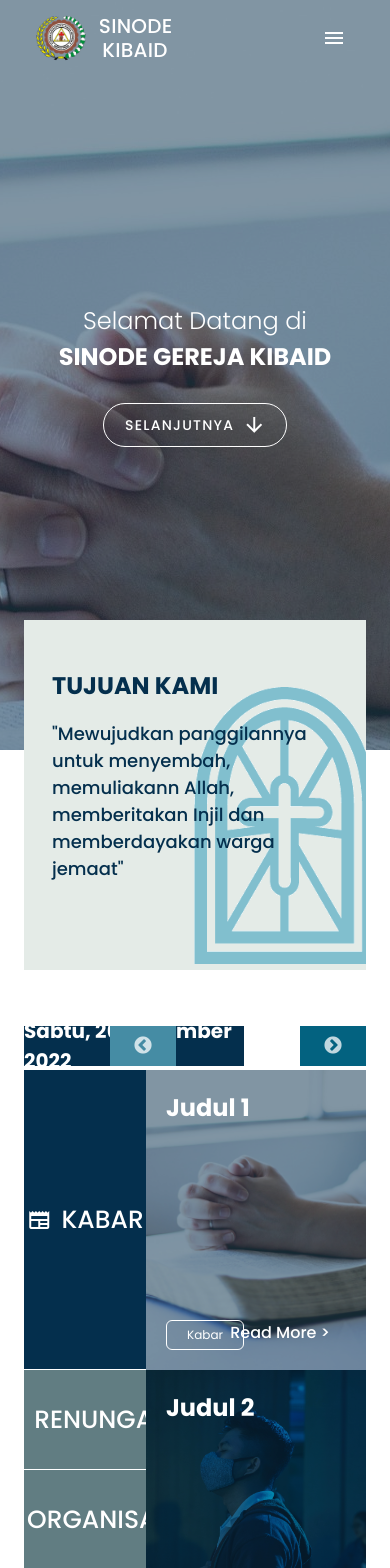
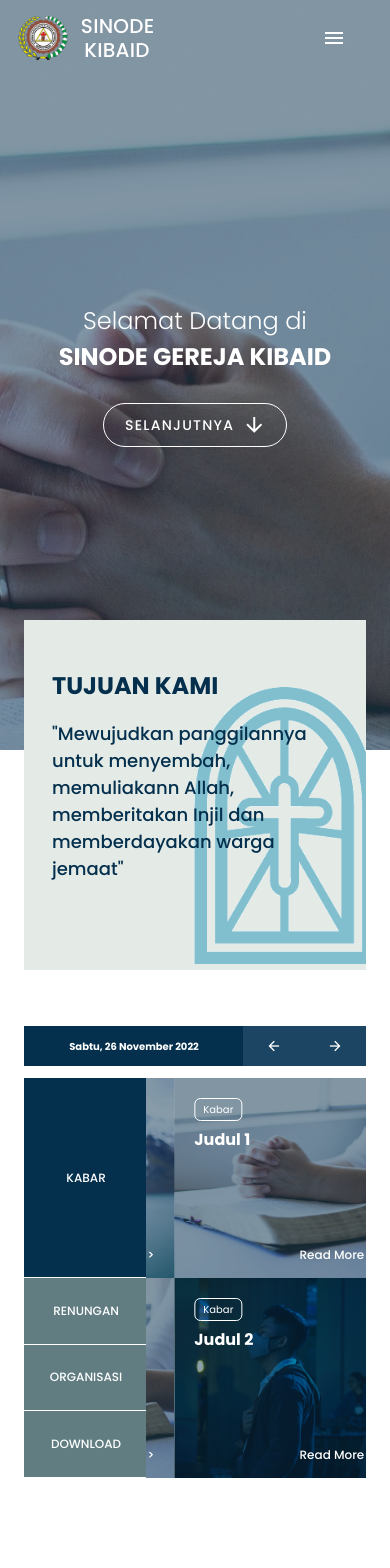
Before and after one commit to obedewardhana/KIBAID-2022, a Vue app: page / in a window 390 px wide. Shown: the top 1568 px of the page. Built offline with nearby package versions, Linux system fonts and the light colour scheme.

Commit message:
update feed section

```diff
--- a/src/assets/scss/responsive.scss
+++ b/src/assets/scss/responsive.scss
@@ -5,36 +5,68 @@
 @media screen and (max-width: 768px) {
   .v-application {
     .action-box {
-            justify-content:flex-start;
+      justify-content: flex-start;
     }
     .v-card {
       .bg-infographic {
         &:nth-child(2) {
-                    background:transparent;
+          background: transparent;
           &:after {
-                        display:none;
+            display: none;
           }
         }
         &:nth-child(3) {
-                    background:transparent;
+          background: transparent;
           &:after {
-                        display:none;
+            display: none;
           }
         }
         .info-item {
           padding: 15px;
-                    margin:10px;
-                    border-radius:10px;
+          margin: 10px;
+          border-radius: 10px;
           background: var(--v-gray-base);
           img {
-                        height:70px;
+            height: 70px;
           }
           .info-content {
             p {
-                            font-size:35px;
+              font-size: 35px;
             }
             h1 {
-                            font-size:15px;
+              font-size: 15px;
+            }
+          }
+        }
+      }
+      .feed-date {
+        h1 {
+          font-size: 16px;
+        }
+      }
+      .feed-filter {
+        .v-btn {
+          font-size: 20px;
+        }
+      }
+      .feed-item {
+        height: 200px;
+        .v-overlay__content {
+          .feed-content {
+            h2 {
+              font-size: 20px;
+              margin-top: 30px;
+            }
+            .feed-category {
+              top: 20px;
+              font-size: 10px;
+              padding: 3px 8px;
+              bottom: unset;
+            }
+            .v-btn {
+              font-size: 12px;
+              padding: 0;
+              bottom: -15px;
             }
           }
         }
@@ -46,23 +78,53 @@
       flex-direction: column;
       min-height: unset;
       .v-list-item__content {
-                width:100%;
+        width: 100%;
       }
     }
   }
 }
 
-@media screen and (max-width:480px) {
+@media screen and (max-width: 480px) {
   .v-application {
     .v-card {
       .faith-item {
         h1 {
-                    width:20%;
+          width: 20%;
         }
         p {
-                    width:80%;
+          width: 80%;
+        }
+      }
+      .feed-control {
+        .v-btn {
+          min-width: unset !important;
+          .v-icon {
+            font-size: 16px !important;
+          }
+        }
+      }
+      .feed-date {
+        h1 {
+          font-size: 10px;
+        }
+      }
+      .feed-filter {
+        .v-btn {
+          font-size: 12px;
+          .v-icon {
+            display: none;
+          }
+        }
+      }
+      .feed-item {
+        .v-overlay__content {
+          .feed-content {
+            h2 {
+              font-size: 16px;
             }
           }
         }
       }
     }
+  }
+}
--- a/src/assets/scss/style.scss
+++ b/src/assets/scss/style.scss
@@ -176,17 +176,31 @@
     }
     .feed-date {
       background: var(--v-primary-base);
-      width: 60%;
+      width: 100%;
       color: var(--v-white-base);
       display: flex;
       align-items: center;
       justify-content: center;
       height: 40px;
-      position: absolute;
-      top: 32px;
-      left: 12px;
+      position: relative;
       h1 {
         font-size: 20px;
+      }
+    }
+    .feed-control {
+      display: flex;
+      align-items: center;
+      justify-content: center;
+      margin-left: -25px;
+      .btn-control {
+        width: 50%;
+        border-radius: 0;
+        box-shadow: unset;
+        height: 40px !important;
+        display: flex;
+        align-items: center;
+        background: var(--v-secondary-base);
+        color:var(--v-white-base);
       }
     }
     .feed-item {
@@ -233,7 +247,7 @@
               -webkit-transition: 0.5s ease-in-out;
             }
           }
-          .feed-cateogry {
+          .feed-category {
             font-family: "Poppins", sans-serif;
             background-color: transparent;
             border: 1px solid var(--v-white-base);
@@ -253,8 +267,7 @@
       display: flex;
       flex-direction: column;
       width: 100%;
-      height: calc(100% - 44px);
-      margin-top: 44px;
+      height: 100%;
       .v-btn {
         border-bottom: 1px solid var(--v-white-base);
         background-color: var(--v-grayrefuge-base);
@@ -276,9 +289,6 @@
           height: calc(100% / 2) !important;
         }
       }
-    }
-    .slick-list {
-      padding-top: 44px;
     }
     .slick-prev {
       top: 0;
--- a/src/components/FeedSection.vue
+++ b/src/components/FeedSection.vue
@@ -4,23 +4,36 @@
             <v-row>
                 <v-col cols="12">
                     <v-card :elevation="0" color="transparent" class="py-8 px-3" tile>
-                        <div class="feed-date">
-                            <h1>{{ new Intl.DateTimeFormat('id', options).format(new Date()) }}</h1>
-                        </div>
-                        <v-row>
+                        <v-row >
+                            <v-col cols="8">
+                                <div class="feed-date">
+                                    <h1>{{ new Intl.DateTimeFormat('id', options).format(new Date()) }}</h1>
+                                </div>
+                            </v-col>
+                            <v-col cols="4">
+                                <div class="feed-control">
+                                    <v-btn @click="slidePrev" class="btn-control btn-feed-prev">
+                                        <v-icon size="24px">mdi-arrow-left</v-icon>
+                                    </v-btn>
+                                    <v-btn @click="slideNext" class="btn-control btn-feed-next">
+                                        <v-icon size="24px">mdi-arrow-right</v-icon>
+                                    </v-btn>
+                                </div>
+                            </v-col>
+                        </v-row>
+                        <v-row class="mt-0">
                             <v-col cols="4">
                                 <div class="feed-filter">
                                     <v-btn :ripple="false" v-for="category in categories" :key="category.title"
                                         :class="category.class + `${category.title === filter ? ' active ' : ''}`"
                                         :data-filter="category.title" @click="getFilter(category.title)">
-                                        <v-icon size="24px" class="mr-2">{{category.icon}}</v-icon>
+                                        <v-icon size="24px" class="mr-2">{{ category.icon }}</v-icon>
                                         {{ category.title }}
                                     </v-btn>
                                 </div>
                             </v-col>
                             <v-col cols="8">
-                                <VueSlickCarousel :arrows="true" v-bind="settings" @init="" @reinit="getFilter"
-                                    ref="carousel">
+                                <VueSlickCarousel v-bind="settings" @init="" @reinit="getFilter" ref="carousel">
                                     <template v-if="filter == 'Kabar'">
                                         <div class="feed-item overflow-hidden" v-for="(feed, i) in feeds" :key="i">
                                             <v-overlay value="true" color="primary" absolute>
@@ -28,7 +41,7 @@
                                                     <v-img :src="feed.src" :lazy-src="feed.src" aspect-ratio="1"
                                                         class="feed-img fill-height"></v-img>
                                                     <h2 class="text-capitalize">{{ feed.title }}</h2>
-                                                    <span class="feed-cateogry">{{ feed.category }}</span>
+                                                    <span class="feed-category">{{ feed.category }}</span>
                                                     <v-btn :ripple="false" :href="feed.link" target="_blank" text
                                                         color="white" class="text-capitalize btn-default no-hover" dark>
                                                         Read more >
@@ -45,7 +58,7 @@
                                                     <v-img :src="renungan.src" :lazy-src="renungan.src" aspect-ratio="1"
                                                         class="feed-img fill-height"></v-img>
                                                     <h2 class="text-capitalize">{{ renungan.title }}</h2>
-                                                    <span class="feed-cateogry">{{ renungan.category }}</span>
+                                                    <span class="feed-category">{{ renungan.category }}</span>
                                                     <v-btn :ripple="false" :href="renungan.link" target="_blank" text
                                                         color="white" class="text-capitalize btn-default no-hover" dark>
                                                         Read more >
@@ -62,7 +75,7 @@
                                                     <v-img :src="organisasi.src" :lazy-src="organisasi.src"
                                                         aspect-ratio="1" class="feed-img fill-height"></v-img>
                                                     <h2 class="text-capitalize">{{ organisasi.title }}</h2>
-                                                    <span class="feed-cateogry">{{ organisasi.category }}</span>
+                                                    <span class="feed-category">{{ organisasi.category }}</span>
                                                     <v-btn :ripple="false" :href="organisasi.link" target="_blank" text
                                                         color="white" class="text-capitalize btn-default no-hover" dark>
                                                         Read more >
@@ -79,7 +92,7 @@
                                                     <v-img :src="download.src" :lazy-src="download.src" aspect-ratio="1"
                                                         class="feed-img fill-height"></v-img>
                                                     <h2 class="text-capitalize">{{ download.title }}</h2>
-                                                    <span class="feed-cateogry">{{ download.category }}</span>
+                                                    <span class="feed-category">{{ download.category }}</span>
                                                     <v-btn :ripple="false" :href="download.link" target="_blank" text
                                                         color="white" class="text-capitalize btn-default no-hover" dark>
                                                         Read more >
@@ -108,6 +121,7 @@
     data: () => ({
         settings: {
             "dots": false,
+            "arrows": false,
             "infinite": true,
             "speed": 500,
             "slidesToShow": 2,
@@ -115,6 +129,7 @@
             "slidesPerRow": 1,
             "slidesToScroll": 2,
             "initialSlide": 0,
+            "autoplay":true,
             "responsive": [
                 {
                     "breakpoint": 1024,
@@ -122,22 +137,23 @@
                         "slidesToShow": 2,
                         "slidesToScroll": 2,
                         "infinite": true,
-                        "dots": true
                     }
                 },
                 {
-                    "breakpoint": 600,
+                    "breakpoint": 768,
                     "settings": {
                         "slidesToShow": 1,
                         "slidesToScroll": 1,
-                        "initialSlide": 0
+                        "initialSlide": 0,
+                        "infinite": true
                     }
                 },
                 {
                     "breakpoint": 480,
                     "settings": {
                         "slidesToShow": 1,
-                        "slidesToScroll": 1
+                        "slidesToScroll": 1,
+                        "infinite": true
                     }
                 }
             ]
@@ -373,8 +389,14 @@
         getFilter(event) {
             var filtered = event;
             this.filter = filtered;
-            this.$refs.carousel.goTo('0')
+            this.$refs.carousel.goTo('0');
             console.log(filtered);
+        },
+        slideNext() {
+            this.$refs.carousel.next();
+        },
+        slidePrev() {
+            this.$refs.carousel.prev();
         },
         getTanggal() {
             const datetime = new Date();
--- a/src/components/Navigation.vue
+++ b/src/components/Navigation.vue
@@ -1,15 +1,15 @@
 <template>
   <div>
 
-    <v-navigation-drawer v-model="drawer" app temporary dark>
-      <v-list>
+    <v-navigation-drawer v-model="drawer" app temporary color="secondary">
+      <v-list >
         <v-list-item @click.stop="$router.push('/home').catch(()=>{});">
           <v-list-item-avatar>
             <img src="@/assets/img/logo-kibaid.png" alt="Logo" />
           </v-list-item-avatar>
           <v-list-item-content>
-            <v-list-item-title class="title text-uppercase">Sinode</v-list-item-title>
-            <v-list-item-title class="title text-uppercase">Kibaid</v-list-item-title>
+            <v-list-item-title class="title text-uppercase white--text">Sinode</v-list-item-title>
+            <v-list-item-title class="title text-uppercase white--text">Kibaid</v-list-item-title>
           </v-list-item-content>
         </v-list-item>
       </v-list>
@@ -18,11 +18,11 @@
 
       <v-list dense>
         <v-list-item v-for="([icon, text, link], i) in items" :key="i" link @click="$vuetify.goTo(link)">
-          <v-list-item-icon class="justify-center">
-            <v-icon>{{ icon }}</v-icon>
+          <v-list-item-icon class="justify-center white--text">
+            <v-icon class="white--text">{{ icon }}</v-icon>
           </v-list-item-icon>
           <v-list-item-content>
-            <v-list-item-title class="subtitile-1">{{
+            <v-list-item-title class="subtitile-1 white--text">{{
                 text
             }}</v-list-item-title>
           </v-list-item-content>
@@ -36,7 +36,7 @@
         <v-row>
           <v-col cols="12">
             <div class="d-flex align-center">
-                <v-btn :ripple="false" large depressed link @click.stop="$router.push('/home').catch(()=>{});"  color="transparent" elevation="0" class="no-hover"
+                <v-btn :ripple="false" width="140" large depressed link @click.stop="$router.push('/home').catch(()=>{});"  color="transparent" elevation="0" class="no-hover"
                   rounded>
                   <v-toolbar-title class="d-flex align-center">
                     <v-img src="@/assets/img/logo-kibaid.png" max-width="50px" width="100%" height="100%"
@@ -92,7 +92,7 @@
       ["mdi-home-outline", "Home", "#hero"],
       ["mdi-information-outline", "Tentang Kami", "#features"],
       ["mdi-church-outline", "Gereja", "#church"],
-      ["mdi-newspaper", "Kabar", "#news"],
+      ["mdi-newspaper", "Kabar", "#feed"],
       ["mdi-email-outline", "Kontak", "#contact"],
     ],
   }),
--- a/src/router/index.js
+++ b/src/router/index.js
@@ -8,6 +8,14 @@
 const routes = [
   {
     path: "/",
+    name: "Home",
+    component: HomePage,
+    meta: {
+      requiresAuth: false
+    }
+  },
+  {
+    path: "/home",
     name: "Home",
     component: HomePage,
     meta: {
```
Lines whose indentation alone changed are shown as unchanged.
